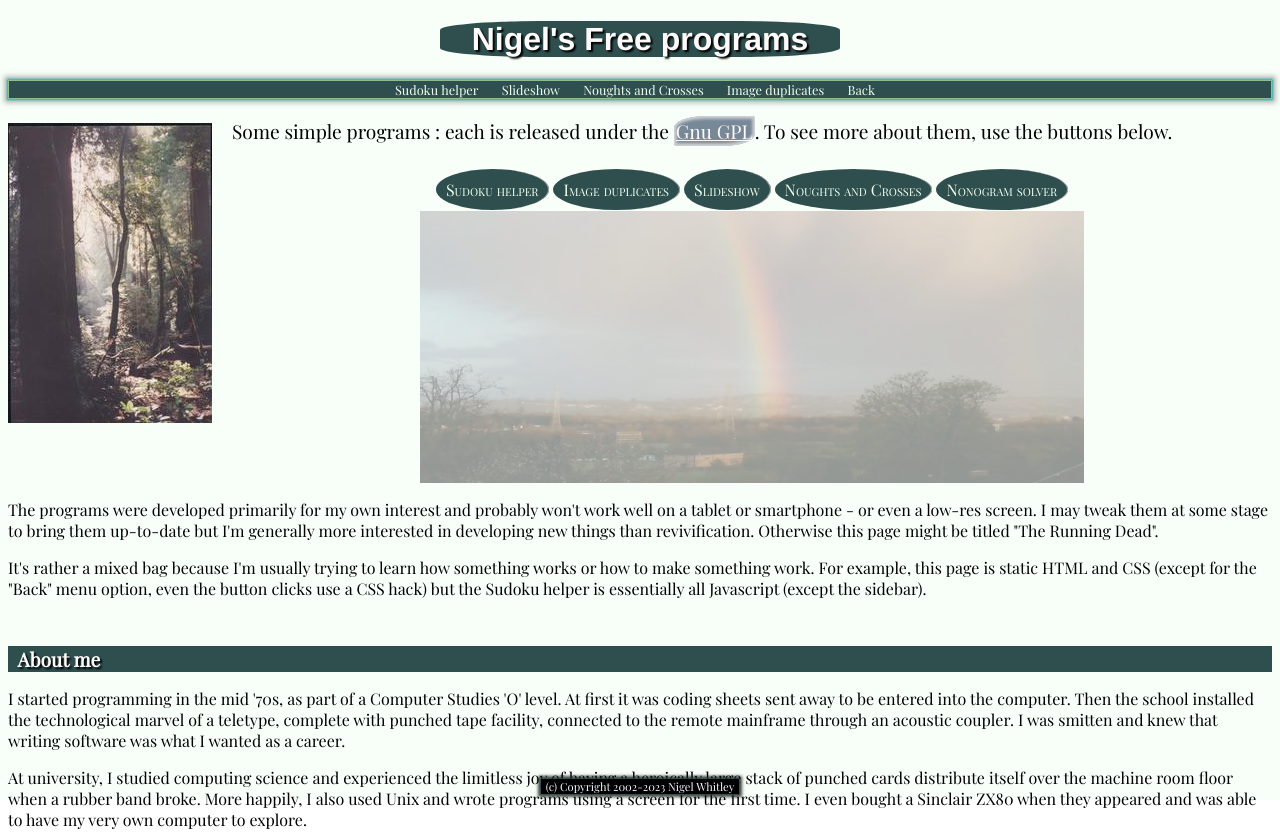
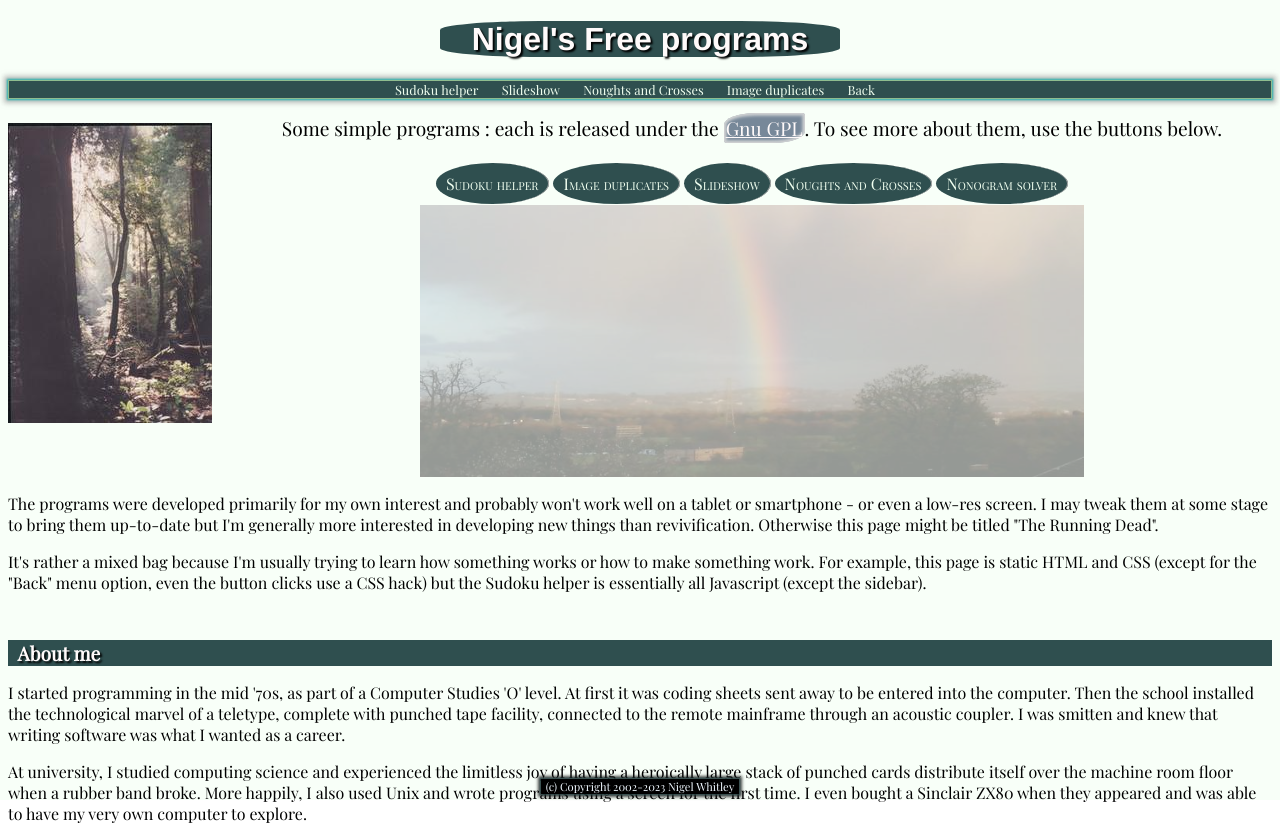
Before and after one commit to NigelWhitley/NigelWhitley.github.io, a CodeIgniter app: page /database/ in a window 1280 px wide. Shown: the top 840 px of the page. Run offline with CodeIgniter, Linux system fonts and the light colour scheme.

Commit message:
Tweaking positioning

```diff
--- a/nigelwhitley.css
+++ b/nigelwhitley.css
@@ -487,11 +487,10 @@ a.close-desc {
 }
 
 #intro {
-	margin-top: 1em;
-	margin-bottom: 1em;
-	font-size: 1.2em;
-	text-align: left;
-	/* font-family: 'Playfair Display', 'Open Sans',"Avant Garde","Times New Roman", helvetica, arial, sans-serif; */
+	margin-top: 1rem;
+	margin-bottom: 1rem;
+	font-size: 1.2rem;
+	text-align: center;
 	font-style: none;
 }
 
```
